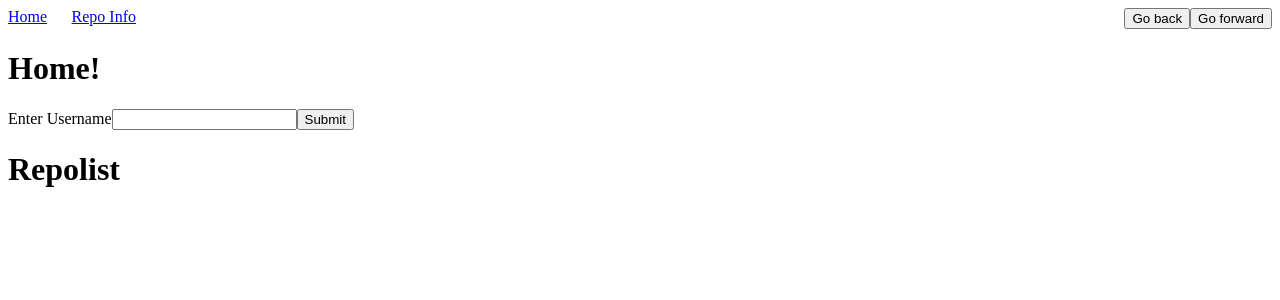
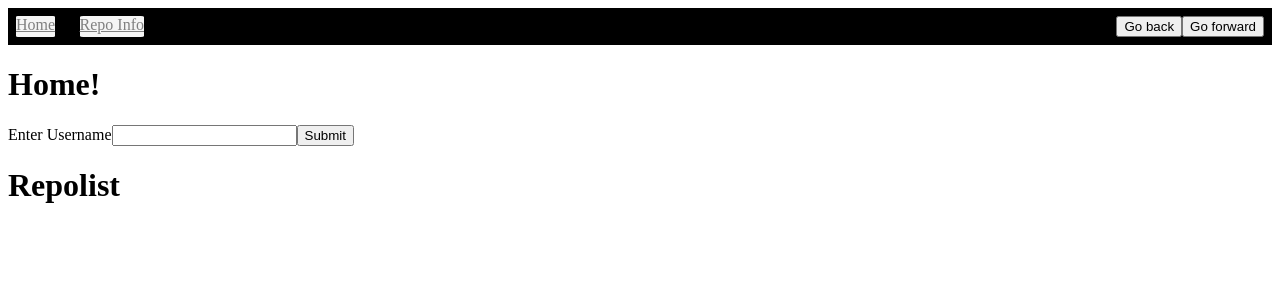
Before and after one commit to ecarlos09/LAP-3-pcc, a React app: page / in a window 1280 px wide. Shown: the top 300 px of the page. Built offline with nearby package versions, Linux system fonts and the light colour scheme.

Commit message:
add background and font colours to nav bar and links

```diff
--- a/src/layout/NavBar/index.js
+++ b/src/layout/NavBar/index.js
@@ -10,8 +10,8 @@ const NavBar = () => {
     return (
         <nav>
             <section className="page-links">
-                <NavLink exact to="/" activeClassName="current">Home</NavLink>
-                <NavLink to="/repopage" activeClassName="current">Repo Info</NavLink>
+                <NavLink exact to="/" activeClassName="current" className="navlink">Home</NavLink>
+                <NavLink to="/repopage" activeClassName="current" className="navlink">Repo Info</NavLink>
             </section>
             <section className="history-links">
                 <button id="back-button" onClick={history.goBack}>Go back</button>
--- a/src/layout/NavBar/style.css
+++ b/src/layout/NavBar/style.css
@@ -1,6 +1,9 @@
 nav {
     display: flex;
     justify-content: space-between;
+    background-color: black;
+    color: white;
+    border: solid 0.5rem black;
 }
 
 .page-links {
@@ -9,6 +12,12 @@ nav {
     justify-content: space-between;
 }
 
+.navlink {
+    background-color: whitesmoke;
+    color: grey;
+    border-radius: 5%;
+}
+
 .history-links {
     display: flex;
     justify-content: space-around;
```
